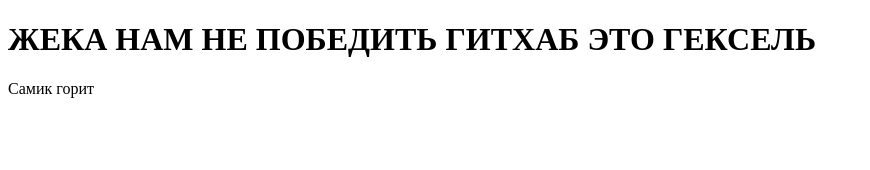
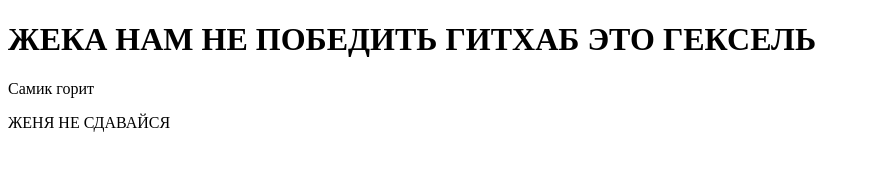
Before and after one commit to artemvirus/vareke.github.io, a plain HTML site: page index.html in a window 1280 px wide. Shown: the whole page, without its empty margins (0-870 px from the left). Drawn offline with Linux system fonts and the light colour scheme.

Commit message:
Update index.html

```diff
--- a/index.html
+++ b/index.html
@@ -9,6 +9,7 @@
     <h1>ЖЕКА НАМ НЕ ПОБЕДИТЬ ГИТХАБ ЭТО ГЕКСЕЛЬ</h1>
     <div>
         <p>Самик горит</p>
+        <p>ЖЕНЯ НЕ СДАВАЙСЯ</p>
     </div>
 </body>
 </html>
```
